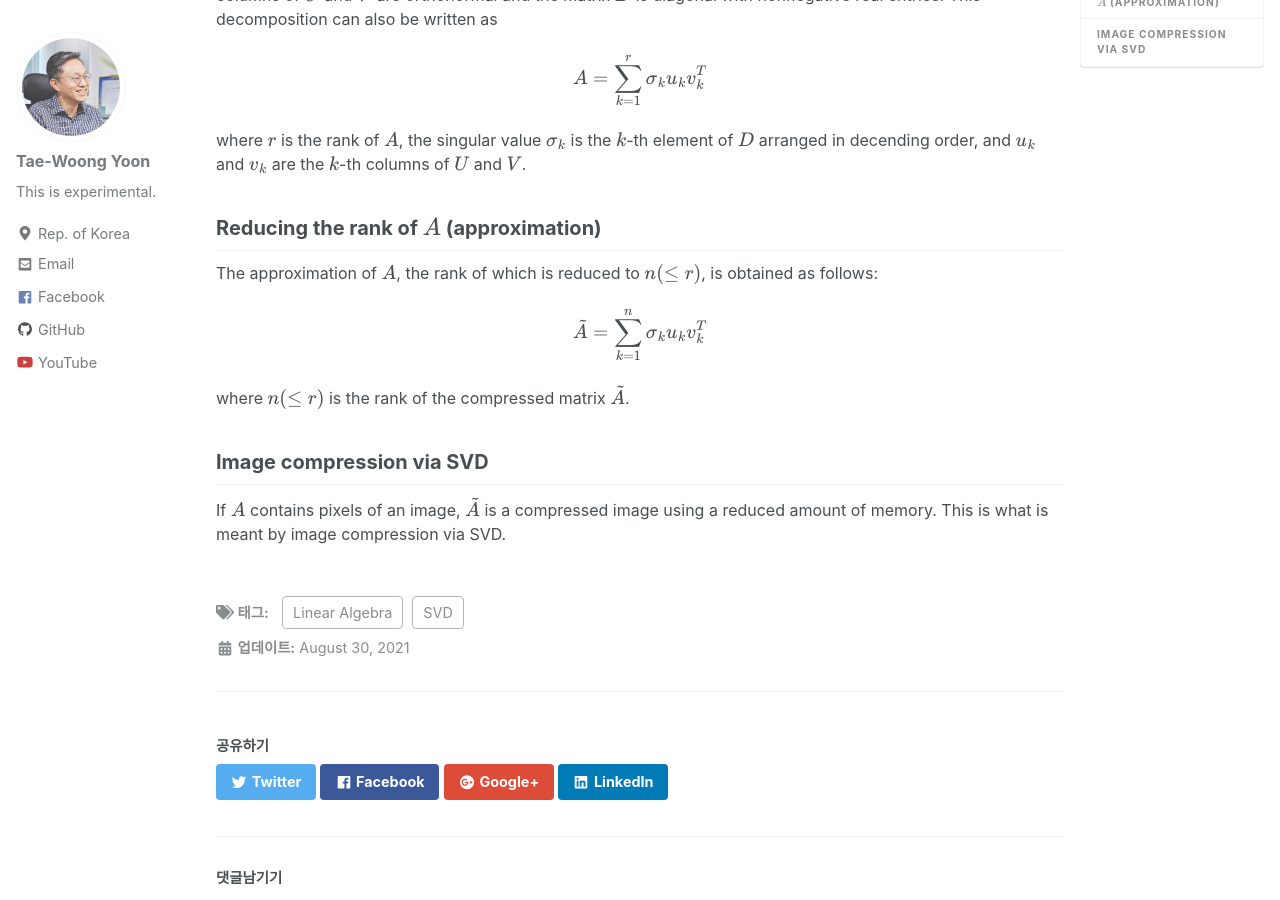
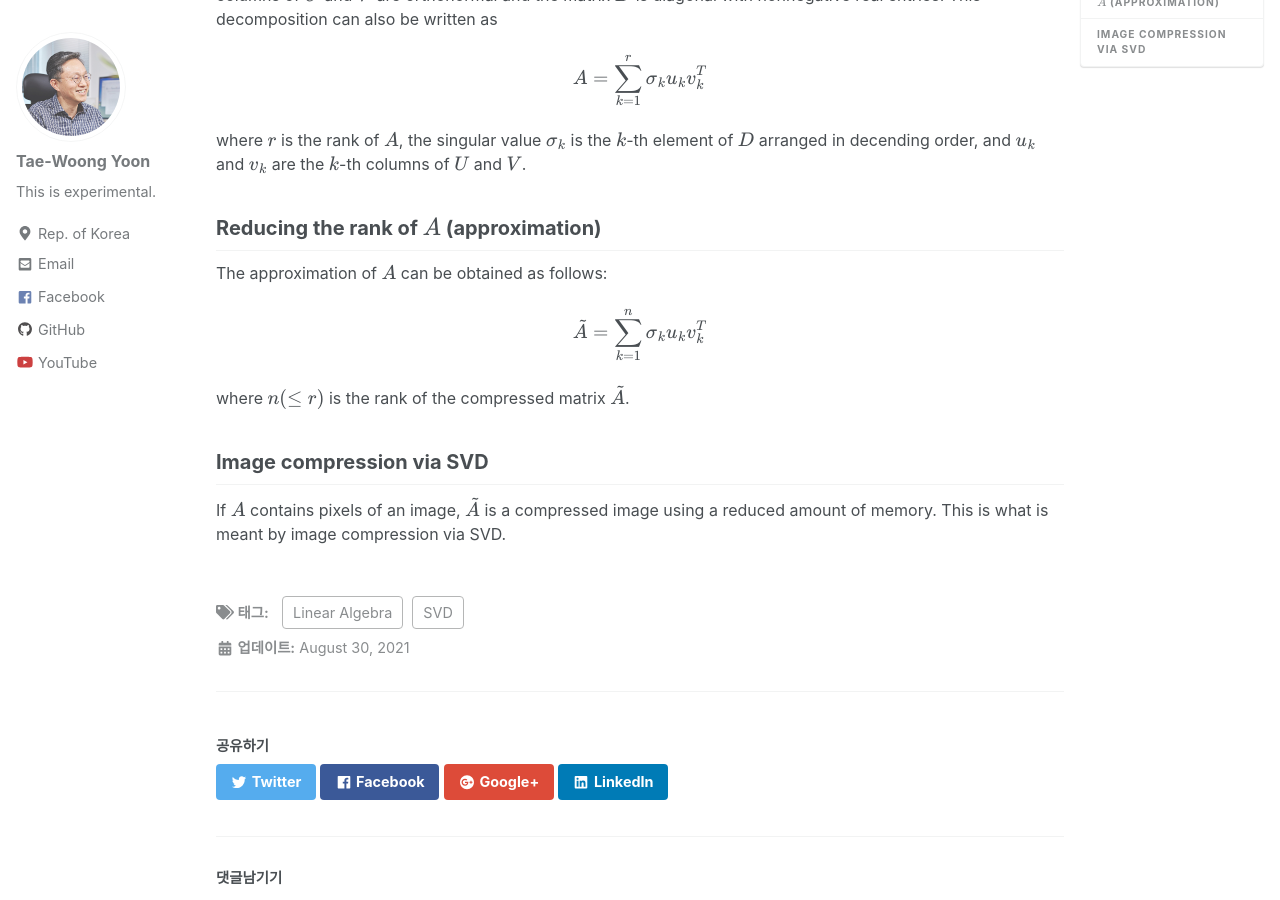
Before and after one commit to twy80/mkkim85.github.io, a Jekyll site: the page built from _posts/2021-08-30-svd.md, in a window 1280 px wide and 900 px high, scrolled down 344 px. Built offline with Jekyll 4.4.1, drawn with Linux system fonts in a browser that asks for light colours; nearby versions of some CDN libraries; formulas are drawn with MathJax 3; comment, search, counter and statistics services are not loaded.

Commit message:
Update 2021-08-30-svd.md

```diff
--- a/_posts/2021-08-30-svd.md
+++ b/_posts/2021-08-30-svd.md
@@ -20,7 +20,7 @@ $u_k$ and $v_k$ are the $k$-th columns of $U$ and $V$.
 
 ## Reducing the rank of $A$ (approximation)
 
-The approximation of $A$, the rank of which is reduced to $n (\le r)$, is obtained as follows:
+The approximation of $A$ can be obtained as follows:
 
 ${\displaystyle \tilde{A} = \sum_{k=1}^{n} \sigma_k u_k v_k^T}$
 {: .text-center }
```
